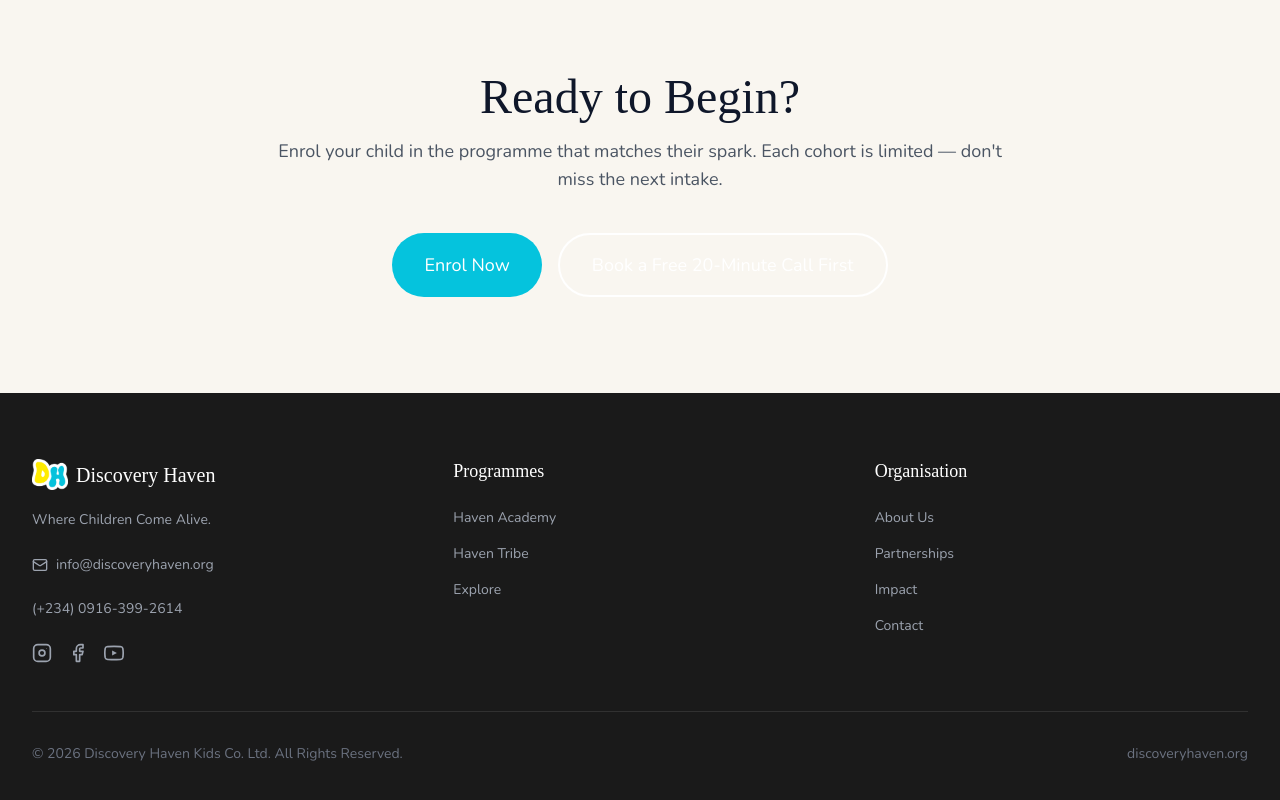
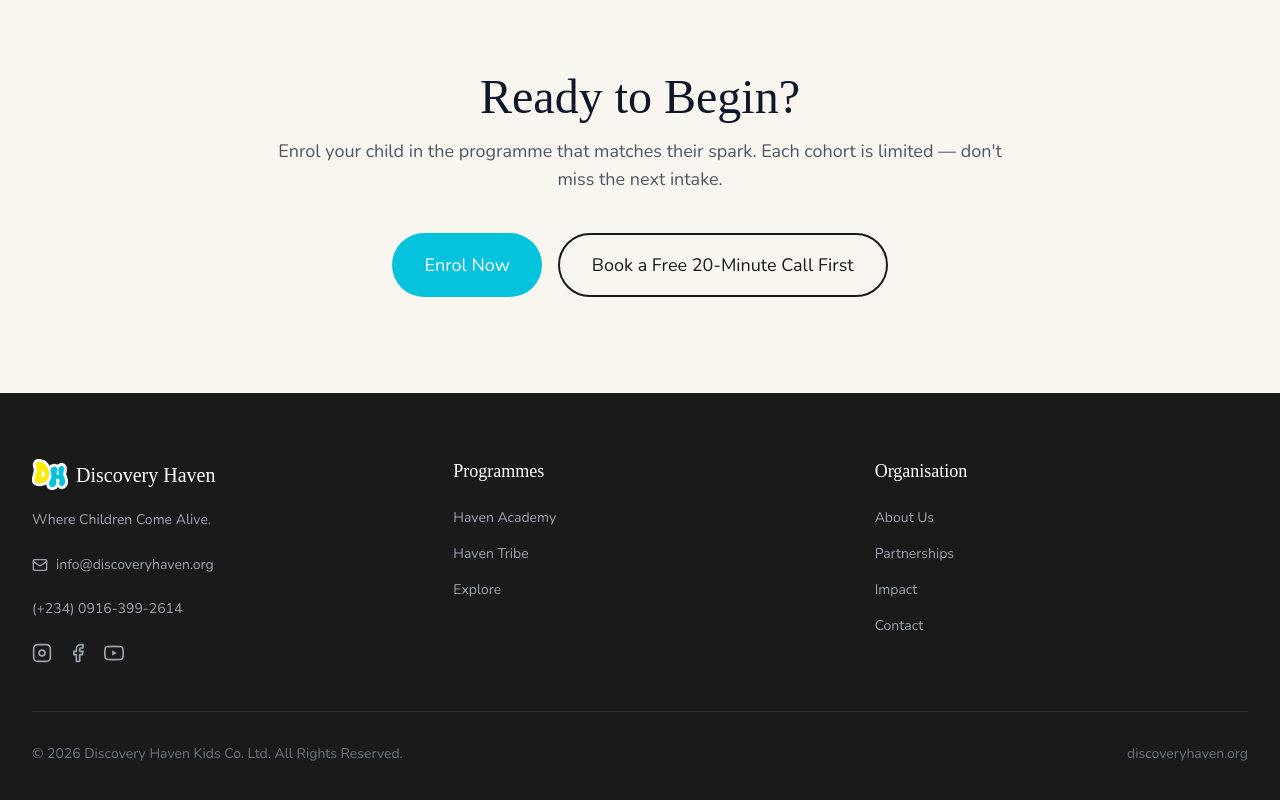
Before and after one commit to Tobennadev22/discoveryhaven, a React (Vite) app: page /haven-academy in a window 1280 px wide. Shown: the part 4377-5177 px from the top of the page. Built offline with nearby package versions, Linux system fonts and the light colour scheme; a web font is replaced by a local one.

Commit message:
Fix outline button visibility in Haven Academy Ready to Begin section
Co-Authored-By: Claude <noreply@anthropic.com>

```diff
--- a/src/pages/HavenAcademy.jsx
+++ b/src/pages/HavenAcademy.jsx
@@ -228,7 +228,7 @@ export default function HavenAcademy() {
               Enrol Now
             </Button>
             <Button
-              variant="outline"
+              variant="outline-dark"
               size="lg"
               onClick={() => (window.location.href = "/community-hour")}
             >
```
